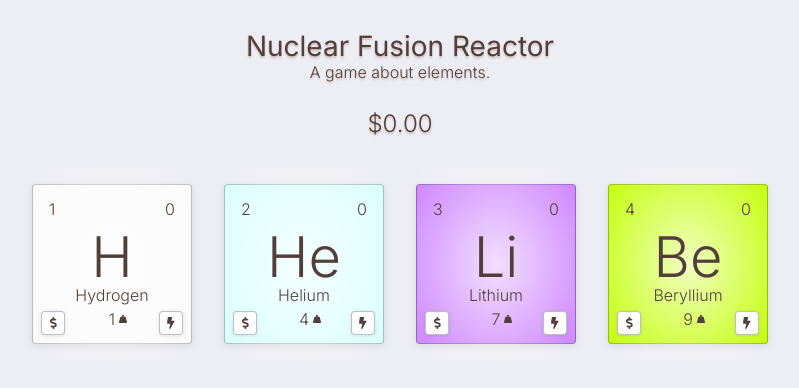
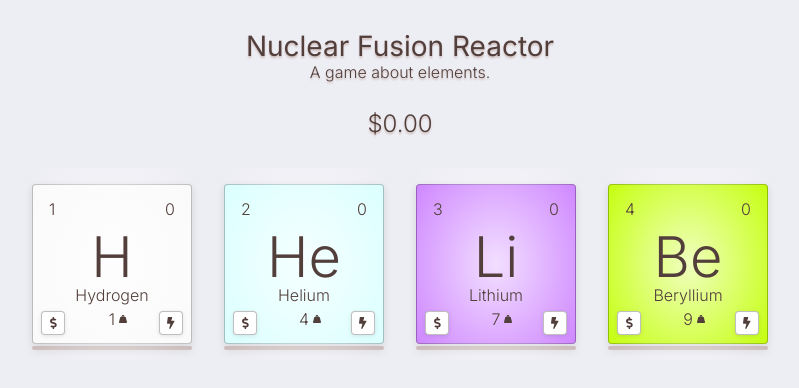
Before and after one commit to nfrostdev/nuclear-fusion-reactor, a Vue app: page / in a window 1280 px wide. Shown: the top 388 px of the page, without its empty margins (240-1039 px from the left). Built offline with nearby package versions, Linux system fonts and the light colour scheme.

Commit message:
element generation progress bar

```diff
--- a/src/components/Element.vue
+++ b/src/components/Element.vue
@@ -1,4 +1,5 @@
 <template>
+  <div class="element--container">
     <div class="element" :style="styling">
       <div class="element--number" title="Atomic Number">{{ number }}</div>
       <div class="element--count" :title="'Total ' + name + ' Available'">
@@ -29,12 +30,18 @@
         <font-awesome-icon icon="dollar-sign" />
       </div>
     </div>
+    <element-generator-progress :percent="generatorPercent" />
+  </div>
 </template>
 
 <script lang="ts">
 import Vue from 'vue'
+import ElementGeneratorProgress from './ElementGeneratorProgress.vue'
 
 export default Vue.extend({
+  components: {
+    ElementGeneratorProgress
+  },
   props: {
     number: Number,
     symbol: String,
@@ -47,7 +54,9 @@ export default Vue.extend({
       count: 0,
       generating: false,
       converting: false,
-      elementInterval: 0
+      generatorInterval: 0,
+      generatorPercent: 0,
+      generatorPercentInterval: 0
     }
   },
   computed: {
@@ -63,12 +72,26 @@ export default Vue.extend({
       this.generating ? this.enableGenerator() : this.disableGenerator()
     },
     enableGenerator() {
-      this.elementInterval = setInterval(() => {
+      const generationTime = this.number * this.weight * 100
+
+      this.generatorInterval = setInterval(() => {
         this.count++
-      }, this.number * this.weight * 100)
+      }, generationTime)
+
+      if (generationTime / 100 > 1) {
+        this.generatorPercentInterval = setInterval(() => {
+          this.generatorPercent + 1 >= 100
+            ? (this.generatorPercent = 0)
+            : (this.generatorPercent += 1)
+        }, generationTime / 100)
+      } else {
+        this.generatorPercent = 100
+      }
     },
     disableGenerator() {
-      clearInterval(this.elementInterval)
+      clearInterval(this.generatorInterval)
+      clearInterval(this.generatorPercentInterval)
+      this.generatorPercent = 0
     },
     sellElement() {
       this.$store.commit('addMoney', this.number * this.weight * this.count)
@@ -97,10 +120,17 @@ export default Vue.extend({
   color: darken(#cfc0bd, 50%);
   background-color: white;
   text-align: center;
-  margin: 1rem;
   border-radius: 0.25rem;
   border: 0.0625rem solid rgba(0, 0, 0, 0.25);
   box-shadow: 0 0.125rem 0.5rem rgba(0, 0, 0, 0.1);
+
+  &--container {
+    display: flex;
+    flex-direction: column;
+    justify-content: center;
+    align-items: center;
+    margin: 1rem;
+  }
 
   &:after {
     content: '';
@@ -154,7 +184,6 @@ export default Vue.extend({
     justify-content: center;
     align-items: center;
     background-color: white;
-
     width: 1.5rem;
     height: 1.5rem;
     border-radius: 0.25rem;
--- /dev/null
+++ b/src/components/ElementGeneratorProgress.vue
@@ -0,0 +1,47 @@
+<template>
+  <progress :value="localPercent" max="100"></progress>
+</template>
+
+<script lang="ts">
+import Vue from 'vue'
+
+export default Vue.extend({
+  props: {
+    percent: Number
+  },
+  computed: {
+    localPercent() {
+      return this.percent
+    }
+  }
+})
+</script>
+
+<style scoped lang="scss">
+progress {
+  margin-top: 0.125rem;
+
+  &[value] {
+    -moz-appearance: none;
+    -webkit-appearance: none;
+    appearance: none;
+    border: none;
+    height: 0.25rem;
+    width: 100%;
+
+    &::-webkit-progress-bar {
+      border-radius: 0.25rem;
+      background-color: #cfc0bd;
+      box-shadow: 0 0.125rem 0.5rem rgba(0, 0, 0, 0.1);
+    }
+
+    // TODO: How should this work in Firefox?
+    // https://css-tricks.com/html5-progress-element/
+    // Apparently Firefox offers no method of styling the background of the bar directly.
+    &::-webkit-progress-value {
+      border-radius: 0.25rem;
+      background: linear-gradient(to left, #f3752b, #f79d5c);
+    }
+  }
+}
+</style>
```
Lines whose indentation alone changed are shown as unchanged.
